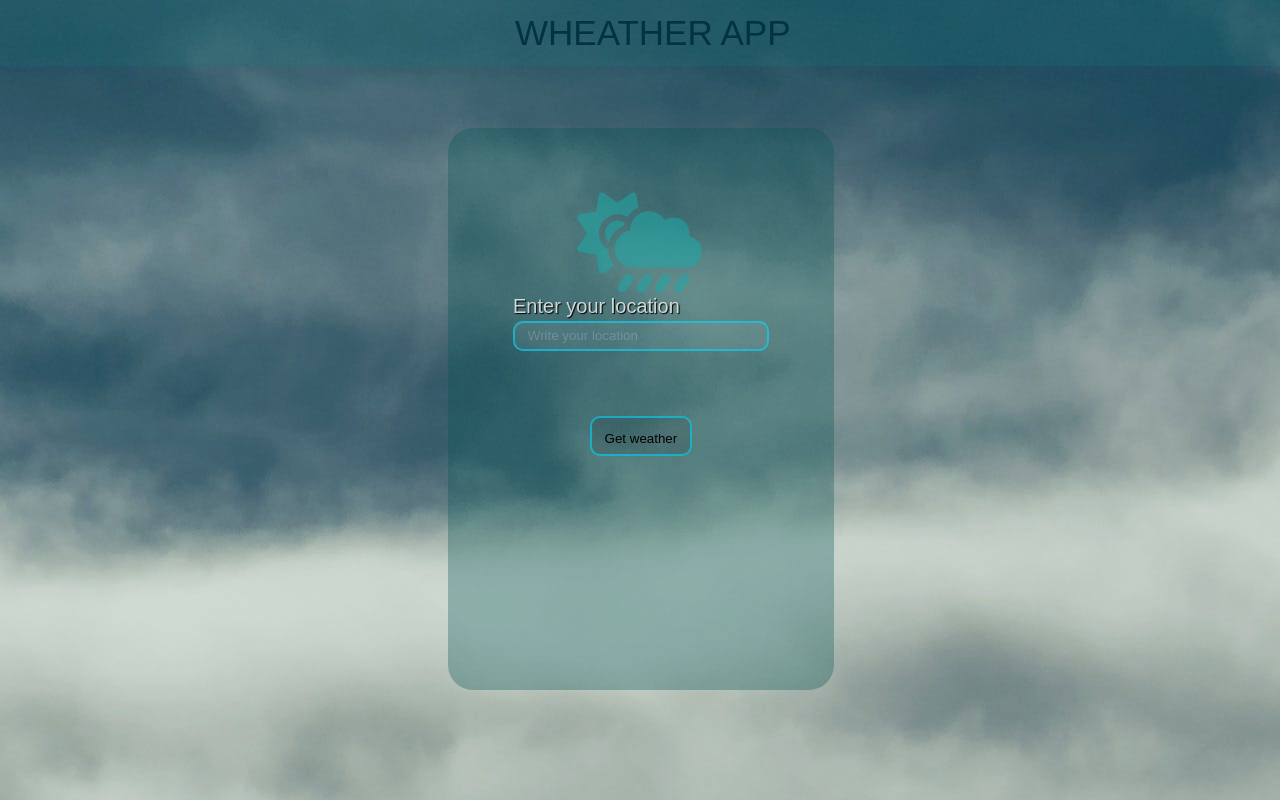
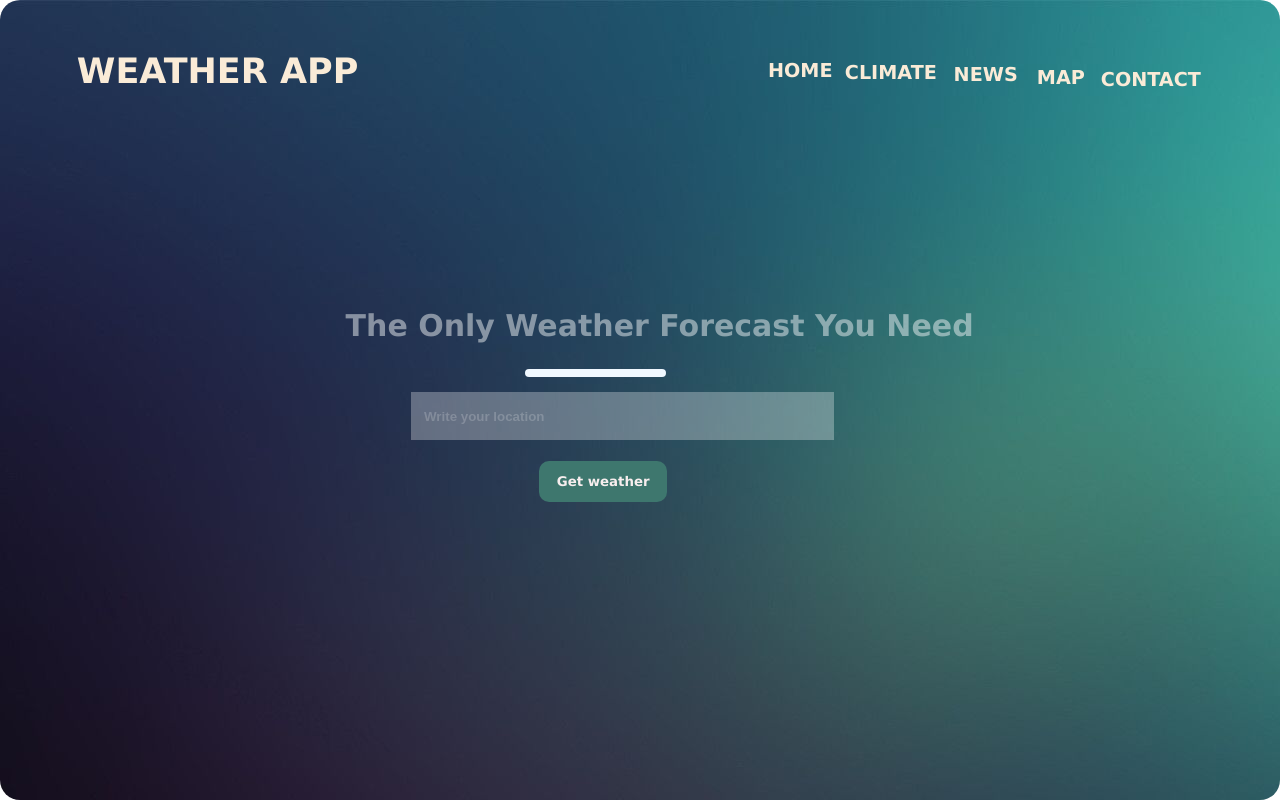
Before and after one commit to stwinkle516/Wheather-app, a Flask app: page / in a window 1280 px wide. Run offline with Flask 3, Linux system fonts and the light colour scheme.

Commit message:
updated project

```diff
--- a/Templates/index.html
+++ b/Templates/index.html
@@ -1,32 +1,48 @@
 <html>
+
 <head>
     <title>My App</title>
     <link rel="stylesheet" href="https://cdnjs.cloudflare.com/ajax/libs/font-awesome/6.5.1/css/all.min.css">
 
     <link rel="stylesheet" type="text/css" href="{{ url_for('static', filename='style.css') }}">
 </head>
+
 <body>
     <div class="container">
-        <div class="header">WHEATHER APP</div>
+
+
+        <div
+            style=" color:antiquewhite; font-family: Verdana, Geneva, Tahoma, sans-serif; font-size:35px;margin: 4% 0% 0% 6%; font-weight: bold;">
+            WEATHER APP</div>
+
+        <div style="margin: -2.5% 0% 0% 60%; font-family: Verdana, Geneva, Tahoma, sans-serif; color:antiquewhite; font-size: larger;font-weight: bolder;""> HOME </div>
+            <div style=" margin: -1.63% 0% 0% 66%; color: antiquewhite; font-size: larger;font-family: Verdana, Geneva,
+            Tahoma, sans-serif;font-weight: bolder;""> CLIMATE</div>
+
+        <div style="margin: -1.63% 0% 0% 74.5%; color:antiquewhite; font-size: larger;font-family: Verdana, Geneva, Tahoma, sans-serif;font-weight: bolder;""> NEWS </div>
+            <div style=" margin: -1.63% 0% 0% 81%; color:antiquewhite; font-size: larger;font-family: Verdana, Geneva,
+            Tahoma, sans-serif;font-weight: bolder;""> MAP </div>
+
+        <div style="margin: -1.63% 0% 0% 86%; color:antiquewhite; font-size: larger;font-family: Verdana, Geneva, Tahoma, sans-serif;font-weight: bolder;""> CONTACT </div>
+
+
+            <div style=" color: rgba(236, 240, 241, 0.505); font-size: 30px; font-family: Verdana, Geneva, Tahoma,
+            sans-serif; font-weight: bolder; margin: 17% 0% 0% 27%;">The Only Weather Forecast You Need</div>
+            <div style="height: 1%; width: 11%; align-items: center; background-color: aliceblue; margin:2% 0% 0% 41%; border-radius: 5px;"> </div>
 
     </div>
-    <div class="transbox">
-        <div class="form">
-            <div class="cloud">
-                <i class="fa fa-cloud-sun-rain" aria-hidden="true" style="color: rgba(29, 169, 167, 0.558);"></i>
+    </div>
 
-            </div>
-            <div class="text">Enter your location</div>
     <form action="/getweather/" method="post">
-                <input type="text1" name="city"  placeholder="Write your location" required><br>
+        <input type="text1" name="city" placeholder="Write your location" required style="margin:30% 0% 0% 31.5%; height: 6%; width: 33%;"><br>
 
 
-                <input type="submit" value="Get weather">
+        <input type="submit" value="Get weather" style="margin: 34% 0% 0% 41.5% ; width: 10%; color: rgb(247, 238, 238); font-weight: bolder; font-family: Verdana, Geneva, Tahoma, sans-serif;">
     </form>
-        </div>
     </div>
 
 
 
 </body>
+
 </html>
--- a/static/style.css
+++ b/static/style.css
@@ -1,75 +1,22 @@
 .container{
-    background-image: url('photos/image3.jpg');
+    background-image: url('photos/image8.jpg');
     height: 100%;
     width: 100%;
     top: 0;
     left: 0;
     position: fixed;
+    border-radius: 20px;
     /*opacity: 50%;*/
 
 
 
 }
 
-.header{
-
-
-    text-align: center;
-    color: rgb(3, 50, 69);
-    font-family: fantasy;
-    font-size: 35px;
-    padding: 1%;
-    top: 0;
-    left: 0;
-    height: 5%;
-    width: 100%;
-    background-color: rgba(8, 130, 136, 0.238);
-
-
-}
-.display{
-
-
-    text-align: center;
-
-    font-family: fantasy;
-    font-size: 48px;
-    padding: 1%;
-    top: 0;
-    left: 0;
-    height: 5%;
-    width: 100%;
-    align-items: center;
 
 
 
-}
-.transbox{
-
-    background-color: rgba(3, 113, 125, 0.1);
-    height: 92%;
-    width: 100%;
-    margin-top: 5%;
-    top: 0;
-    left: 0;
-    right: 0;
-    right: 0;
-    position: fixed;
 
 
-}
-
-.form{
-    height: 70%;
-    width: 30%;
-    margin-left: 35%;
-    margin-top: 5%;
-    /*text-align: center;*/
-    padding: 1px;
-    border-radius: 25px;
-    background-color: rgba(4, 86, 86, 0.321);
-    position: fixed;
-}
 .cloud{
     font-size: 100px;
     margin-left: 10%;
@@ -79,85 +26,61 @@
 }
 
 input[type=text1]{
-    width: 20%;
-    height: 3%;
+
     padding: 1%;
-    margin: 15% 0% 0% 5%;
+    margin:27% 0% 0% 32.5%;
+    height: 6%;
+    width: 33%;
     display: inline-block;
-    border: 2px solid rgba(6, 212, 244, 0.634) ;
-    border-radius: 10px;
+    border: solid 0px white;
     position: fixed;
-    background-color: rgba(182, 208, 211, 0.1);
+    background-color: rgba(255, 255, 255, 0.293);
 
 
 }
 
-input[type=text2]{
-    width: 20%;
-    height: 3%;
-    padding: 1%;
-    margin: 17% 0% 0% 5%;
-    display: inline-block;
-    border: 2px solid rgba(6, 212, 244, 0.634) ;
-    border-radius: 10px;
-    position: fixed;
-    background-color: rgba(243, 247, 248, 0.1);
 
-
-
-
-
-}
 input:focus {
-    background-color: #f0f0f0b4; /* Change the background color when clicked */
+    background-color: #f6f2f268; /* Change the background color when clicked */
 }
 
 
 input[type=submit]{
-    height: 5%;
-    margin: 21% 0% 0% 11%;
+
     border-radius: 10px;
     padding: 1%;
-    background-color: rgba(0, 7, 8, 0.1);
+    background-color: rgba(62,119,110,255);
     position: fixed;
     font-family: fantasy;
     padding: 1x;
-    border: 2px solid rgba(6, 212, 244, 0.634) ;
+    border: 0px solid;
 
 
 
 }
 input::placeholder {
     color: rgba(255, 255, 255, 0.196); /* Placeholder text color */
+    font-weight: bolder;
 }
 input[type=submit]:hover{
-    background-color: rgba(11, 138, 152, 0.39);
-
-}
-
-.text{
-    color: rgba(250, 253, 253, 0.795);
-    margin: 13% 0% 0% 5%;
-    position: fixed;
-    text-shadow: 1px 1px 1px black;
-    font-size: 20px;
-    font-family: fantasy;
-
+    background-color: rgba(52,161,156,255);
 
 }
 
 .container2{
-    background-image: url('photos/image3.jpg');
+    background-image: url('photos/image8.jpg');
     height: 100%;
     width: 100%;
     top: 0;
     left: 0;
     position: fixed;
+    border-radius: 20px;
     /*opacity: 50%;*/
 
 
 
 }
+/*
 .main{
     background-color: rgba(4, 86, 86, 0.473);
     height: 50%;
--- a/utils.py
+++ b/utils.py
@@ -10,7 +10,6 @@ def get_weather_data(city):
     final_data["wind"]=json_data["wind"]["speed"]
     final_data["Haze"]=json_data["weather"][0]["main"]
     final_data["city"]=json_data["name"]
-    final_data["country"]=json_data["sys"]["country"]
 
     print("final_data---->",final_data)
     return final_data
```
Also changed, not shown: other parts of static/style.css (+35 -0 lines), Templates/result.html (+32 -33 lines), static/photos/Clouds.png (added), static/photos/image8.jpg (added), static/photos/pressure-gauge.png (added). Lines whose indentation alone changed are shown as unchanged.
